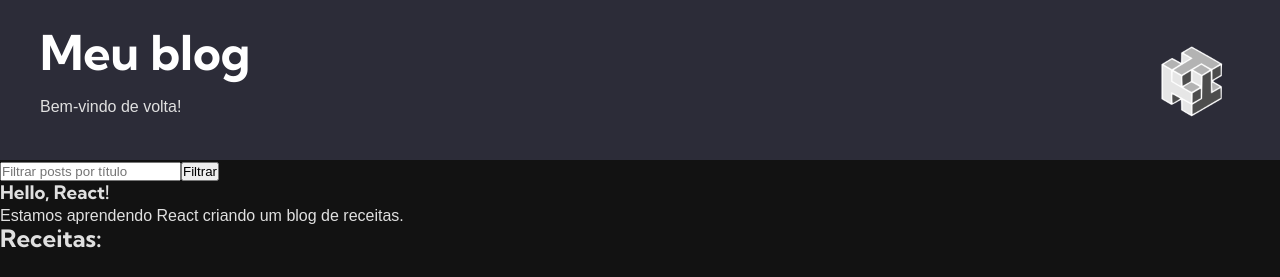
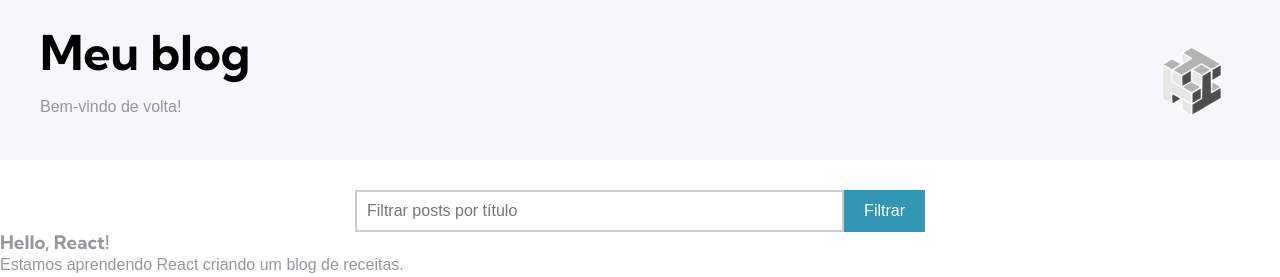
Before and after one commit to pedrofeld/react, a React (Vite) app: page / in a window 1280 px wide. Shown: the top 277 px of the page. Built offline with nearby package versions, Linux system fonts and the light colour scheme.

Commit message:
style: estilizando o filtro

```diff
--- a/src/App.tsx
+++ b/src/App.tsx
@@ -6,7 +6,7 @@ import themes from './themes'
 
 export function App() {
   return (
-    <ThemeProvider theme={themes.dark}>
+    <ThemeProvider theme={themes.light}>
       <GlobalStyles />
       <RouterProvider router={router} />
     </ThemeProvider>
--- a/src/paginas/Home/index.tsx
+++ b/src/paginas/Home/index.tsx
@@ -3,6 +3,7 @@ import Footer from '../../componentes/Footer'
 import Post from '../../componentes/Post'
 import { posts } from '../../posts'
 import PostsList from '../../componentes/PostsList'
+import { Search, Container } from './styles'
 
 export function Home() {
   const hello = 'Hello, React!'
@@ -28,14 +29,16 @@ export function Home() {
     <>
       <Header />
 
-      <form onSubmit={enviarFormulario}>
+      <Search onSubmit={enviarFormulario}>
+        <Container>
           <input
             type="text"
             placeholder="Filtrar posts por título"
             onChange={filtrarTexto}
           />
           <button>Filtrar</button>
-      </form>
+        </Container>
+      </Search>
 
       <main>
         <h3>{hello}</h3>
--- /dev/null
+++ b/src/paginas/Home/styles.ts
@@ -0,0 +1,32 @@
+import styled from 'styled-components';
+import { posts } from '../../posts'
+
+export const Search = styled.form`
+    display: flex;
+    justify-content: center;
+    margin-top: 30px;
+`;
+
+export const Container = styled.div`
+    display: flex;
+    gay: 10px;
+    width: 100%;
+    max-width: 600px;
+    padding: 0 15px;
+
+    input {
+        flex: 1;
+        padding: 10px;
+        border: 2px solid ${({theme}) => theme.colors.border};
+        font-size: 1rem;
+    }
+
+    button {
+        padding: 10px 20px;
+        border: none;
+        color: white;
+        font-size: 1rem;
+        cursor: pointer;
+        background: ${({theme}) => theme.colors.primary}
+    }
+`;
```
Lines whose indentation alone changed are shown as unchanged.
